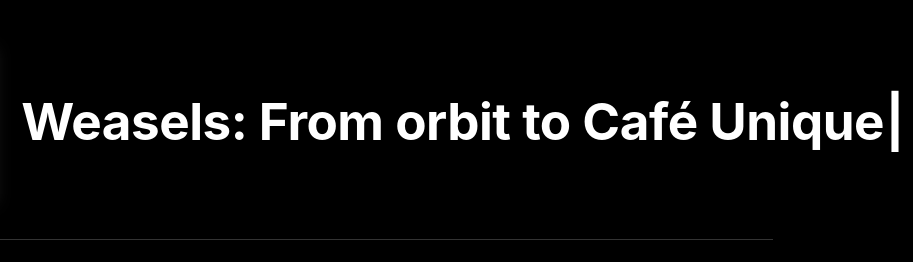
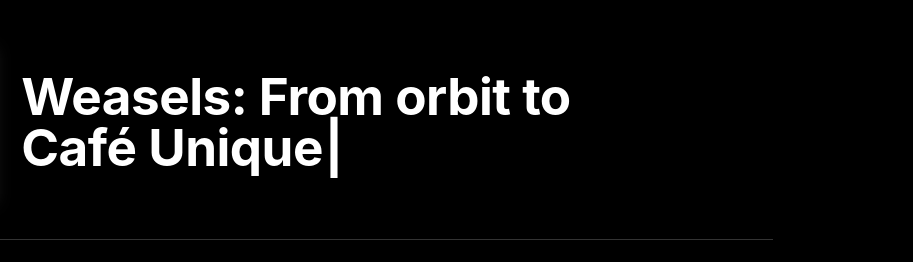
Before and after one commit to michaelwrasmann/cafe-unique-menu, a plain HTML site: page index.html in a window 1280 px wide. Shown: the top 262 px of the page, 367-1280 px from the left. Drawn offline with Linux system fonts and the light colour scheme.

Commit message:
Update index.html

```diff
--- a/index.html
+++ b/index.html
@@ -469,7 +469,7 @@
 
         // Typewriter effect
         const texts = [
-            "Weasels: From orbit to Café Unique",
+            "Weasels: From orbit to\nCafé Unique",
             "Integration complete -\nlunch ready"
         ];
         let currentTextIndex = 0;
```
